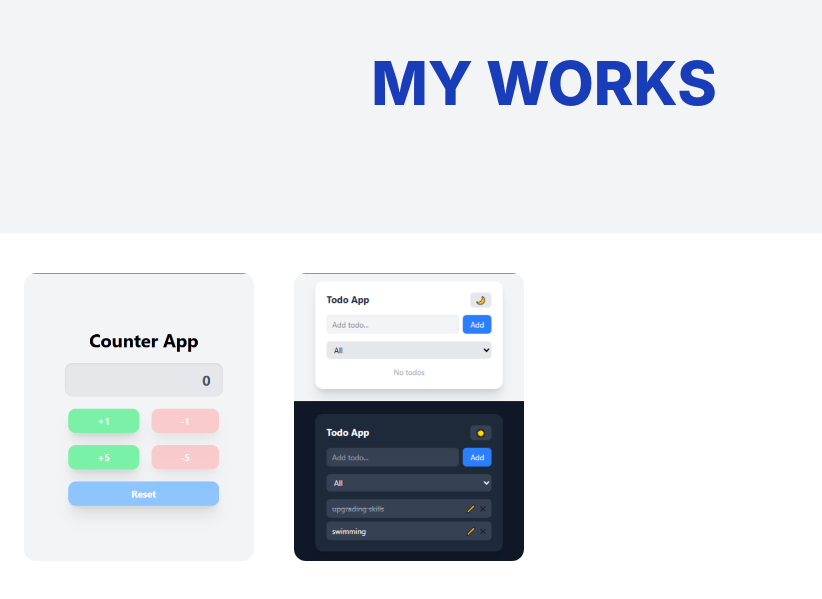
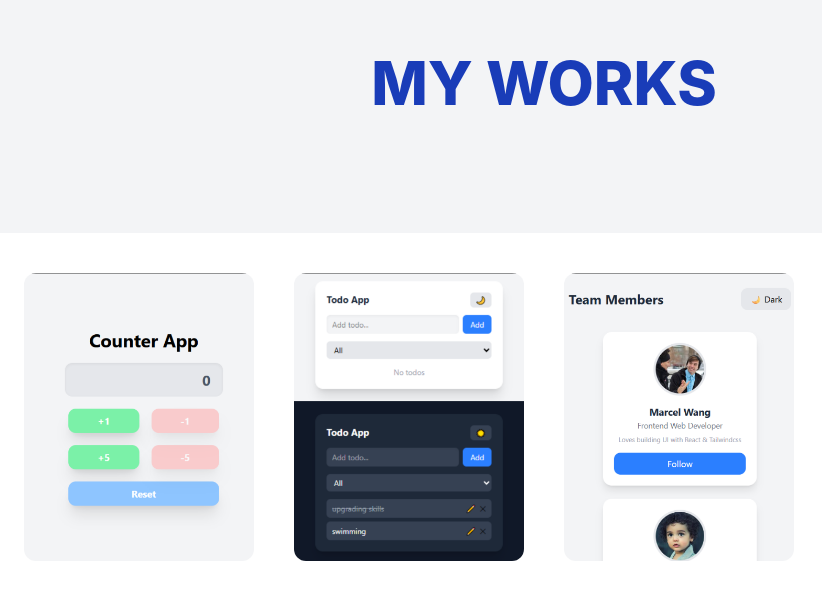
Before and after one commit to MrCel-7/hosh, a React (Vite) app: page /home in a window 1280 px wide. Shown: the part 1251-1850 px from the top of the page, without its empty margins (96-918 px from the left). Built offline with nearby package versions, Linux system fonts and the light colour scheme.

Commit message:
Add Bio Project

```diff
--- a/src/App.jsx
+++ b/src/App.jsx
@@ -2,6 +2,7 @@ import { BrowserRouter, Route, Routes, Navigate } from "react-router-dom";
 import Counter from "./pages/projects/counter/Counter";
 import Home from "./pages/Home";
 import Todo from "./pages/projects/todo/Todo";
+import Card from "./pages/projects/card/Card";
 
 export default function App() {
   return (
@@ -11,6 +12,7 @@ export default function App() {
         <Route path="/home" element={<Home />} />
         <Route path="/project/counter" element={<Counter />} />
         <Route path="/project/todo" element={<Todo />} />
+        <Route path="/project/card" element={<Card />} />
       </Routes>
     </BrowserRouter>
   );
--- /dev/null
+++ b/src/pages/projects/card/Card.jsx
@@ -0,0 +1,72 @@
+import { useEffect, useState } from "react";
+import ProfileCard from "./ProfileCard";
+
+export default function Card() {
+  const [dark, setDark] = useState(() => {
+    return localStorage.getItem("dark") === "true";
+  });
+
+  const [loading, setLoading] = useState(true);
+
+  useEffect(() => {
+    const timer = setTimeout(() => {
+      setLoading(false);
+    }, 2000); // simulasi loading 2 detik
+
+    return () => clearTimeout(timer);
+  }, []);
+
+  useEffect(() => {
+    document.documentElement.classList.toggle("dark", dark);
+    localStorage.setItem("dark", dark);
+  }, [dark]);
+
+  const users = [
+    {
+      id: 1,
+      name: "Marcel Wang",
+      role: "Frontend Web Developer",
+      image: "https://i.pravatar.cc/150?img=1",
+      bio: "Loves building UI with React & Tailwindcss",
+    },
+    {
+      id: 2,
+      name: "Jane Smith",
+      role: "UI Designer",
+      image: "https://i.pravatar.cc/150?img=2",
+      bio: "Designing clean & modern interfaces",
+    },
+    {
+      id: 3,
+      name: "Alex Johnson",
+      role: "Fullstack Dev",
+      image: "https://i.pravatar.cc/150?img=3",
+      bio: "Building scalable web applications",
+    },
+  ];
+
+  return (
+    <div className="min-h-screen bg-gray-100 dark:bg-gray-900 transition-colors duration-300 p-10">
+      {/* Header */}
+      <div className="flex justify-between items-center mb-10">
+        <h1 className="text-2xl font-bold text-gray-800 dark:text-white">
+          Team Members
+        </h1>
+
+        <button
+          onClick={() => setDark(!dark)}
+          className="px-4 py-2 rounded-xl bg-gray-200 dark:bg-gray-700 dark:text-white"
+        >
+          {dark ? "☀️ Light" : "🌙 Dark"}
+        </button>
+      </div>
+
+      {/* Grid */}
+      <div className="grid grid-cols-1 sm:grid-cols-2 md:grid-cols-3 gap-6 justify-items-center">
+        {users.map((user) => (
+          <ProfileCard key={user.id} {...user} loading={loading} />
+        ))}
+      </div>
+    </div>
+  );
+}
--- /dev/null
+++ b/src/pages/projects/card/ProfileCard.jsx
@@ -0,0 +1,53 @@
+export default function ProfileCard({ name, role, image, bio, loading }) {
+  return (
+    <div className="bg-white dark:bg-gray-800 rounded-2xl shadow-lg p-5 w-[280px] transition hover:scale-105">
+      {/* Image */}
+      {loading ? (
+        <div className="w-24 h-24 rounded-full mx-auto bg-gray-300 dark:bg-gray-600 animate-pulse" />
+      ) : (
+        <img
+          src={image}
+          alt={name}
+          className="w-24 h-24 rounded-full mx-auto object-cover border-4 border-gray-200 dark:border-gray-600"
+        />
+      )}
+
+      {/* Info */}
+      <div className="text-center mt-4">
+        {loading ? (
+          <>
+            {/* Name */}
+            <div className="h-4 w-32 mx-auto bg-gray-300 dark:bg-gray-600 rounded animate-pulse mb-2" />
+
+            {/* Role */}
+            <div className="h-3 w-24 mx-auto bg-gray-300 dark:bg-gray-600 rounded animate-pulse mb-3" />
+
+            {/* Bio Skeleton */}
+            <div className="space-y-2">
+              <div className="h-3 w-full bg-gray-300 dark:bg-gray-600 rounded animate-pulse" />
+              <div className="h-3 w-5/6 mx-auto bg-gray-300 dark:bg-gray-600 rounded animate-pulse" />
+            </div>
+          </>
+        ) : (
+          <>
+            <h2 className="text-lg font-bold text-gray-800 dark:text-white">
+              {name}
+            </h2>
+            <p className="text-sm text-gray-500 dark:text-gray-300">{role}</p>
+            <p className="text-xs mt-2 text-gray-400 dark:text-gray-400">
+              {bio}
+            </p>
+          </>
+        )}
+      </div>
+
+      {/* Button */}
+      <button
+        disabled={loading}
+        className="mt-4 w-full py-2 rounded-xl bg-blue-500 text-white hover:bg-blue-600 transition disabled:opacity-50"
+      >
+        {loading ? "Loading..." : "Follow"}
+      </button>
+    </div>
+  );
+}
--- a/src/pages/sections/Works.jsx
+++ b/src/pages/sections/Works.jsx
@@ -15,6 +15,13 @@ export default function Works() {
       tech: "Add todo reminder with dark/light mode feature and saved to localstorage.",
       image: "/todo.png",
       path: "/project/todo",
+    },
+    {
+      id: 3,
+      title: "Bio Card App",
+      tech: "Showing teams bio.",
+      image: "/card.png",
+      path: "/project/card",
     },
   ];
 
```
Also changed, not shown: public/card.png (added).
